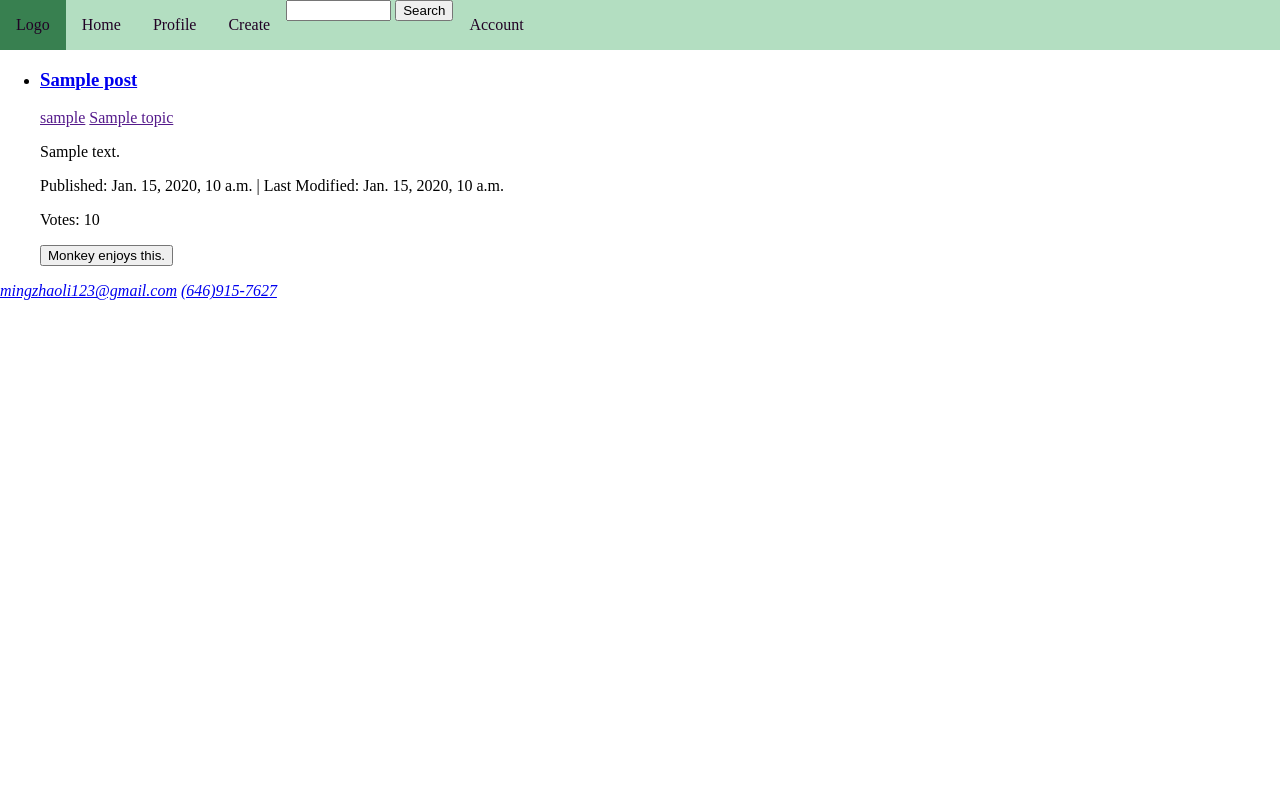
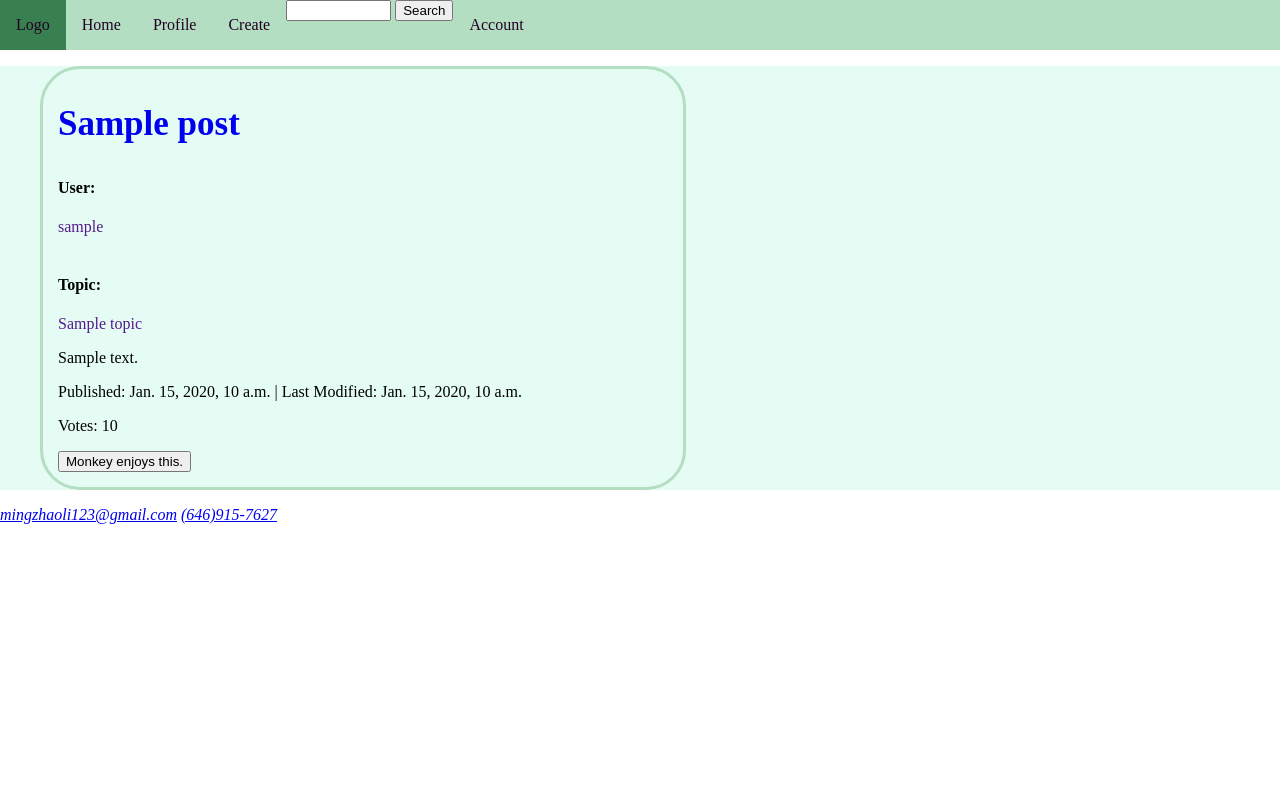
Before and after one commit to mingzhaoli/django_blog_site, a Django app: template blog_site/posts_system/templates/posts_system/post_list.html in a window 1280 px wide. Run offline with Django 3.2, Linux system fonts and the light colour scheme; the template is opened without the code that fills it: most values are stand-ins (such as "Sample title", 1, 10 or a date in 2020).

Commit message:
Connected post_list style sheet, padding, margin changes

```diff
--- a/blog_site/posts_system/static/posts_system/style.css
+++ b/blog_site/posts_system/static/posts_system/style.css
@@ -1,7 +1,9 @@
 /* Post List Css */
-.blog_card {
-    padding: 10px;
-    border: solid green;
+.blog_list {
+    background-color: #E5FCF5;
+}
+.blog_card h3{
+    font-size: 35;
 }
 
 .blog_card ul{
@@ -9,7 +11,12 @@
 }
 
 .blog_card li{
-    border: double #B3DEC1;
+    border: solid #B3DEC1;
+    border-radius: 40px;
+    padding: 0px 5px 15px 15px;
+    margin: 15px 0 15px 0;
+    width: 50%;
+    overflow: hidden;
 }
 
 .blog_card a{
--- a/blog_site/posts_system/templates/posts_system/post_list.html
+++ b/blog_site/posts_system/templates/posts_system/post_list.html
@@ -1,9 +1,10 @@
 {% extends 'base.html' %}
 
-{% load static %}
-<link rel="stylesheet" type="text/css" href="{% static '/posts_system/style.css' %}">
 
 {% block content %}
+
+{% load static %}
+<link rel="stylesheet" type="text/css" href="{% static 'posts_system/style.css' %}">
 
 <div class="blog_list">
 
@@ -15,8 +16,9 @@
                 {% for post in post_list %}
                 <li>
                     <h3> <a href="{% url 'blog_post:blog_detail' post.id %}" class="title">{{ post.title }}</a> </h3>
-                    <a href="" class="user">{{ post.user.username }}</a>
-                    <a href="" class="topic"> {{ post.topic }} </a>
+                    <h4>User: </h4><a href="" class="user">{{ post.user.username }}</a>
+                    <br><br>
+                    <h4>Topic: </h4> <a href="" class="topic">{{ post.topic }} </a>
                     <p class="content">{{ post.content }}</p>
                     <p class="change-date">Published: {{ post.pub_date }} | Last Modified: {{ post.last_modified }} </p>
                     <p>Votes: {{ post.votes }} </p>
--- a/blog_site/static/style.css
+++ b/blog_site/static/style.css
@@ -1,11 +1,5 @@
-/* Base css */
-body{
-    margin: 0;
-}
-
 /* Navigation Bar CSS */
 .navbar ul{
-    height: 50px;
     list-style-type: none;
     margin: 0;
     padding: 0;
--- a/blog_site/templates/base.html
+++ b/blog_site/templates/base.html
@@ -5,7 +5,7 @@
     <meta name="viewport" content="width=device-width, initial-scale=1.0">
     <title>{% block title %} Mint's Tea Time {% endblock %}</title>
 </head>
-<body>
+<body style="margin: 0;">
 
     {% include 'navbar.html' %}
 
```
